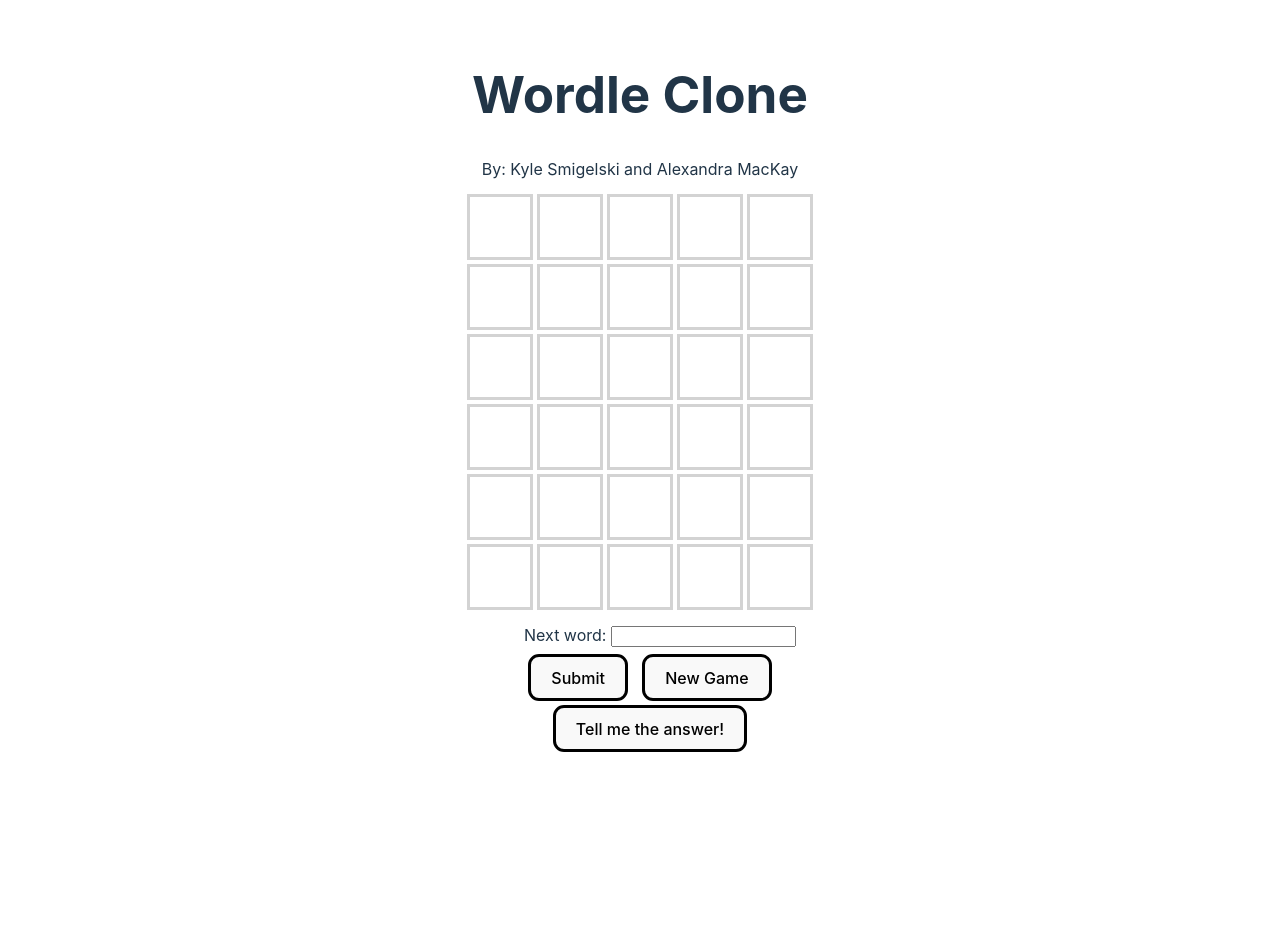
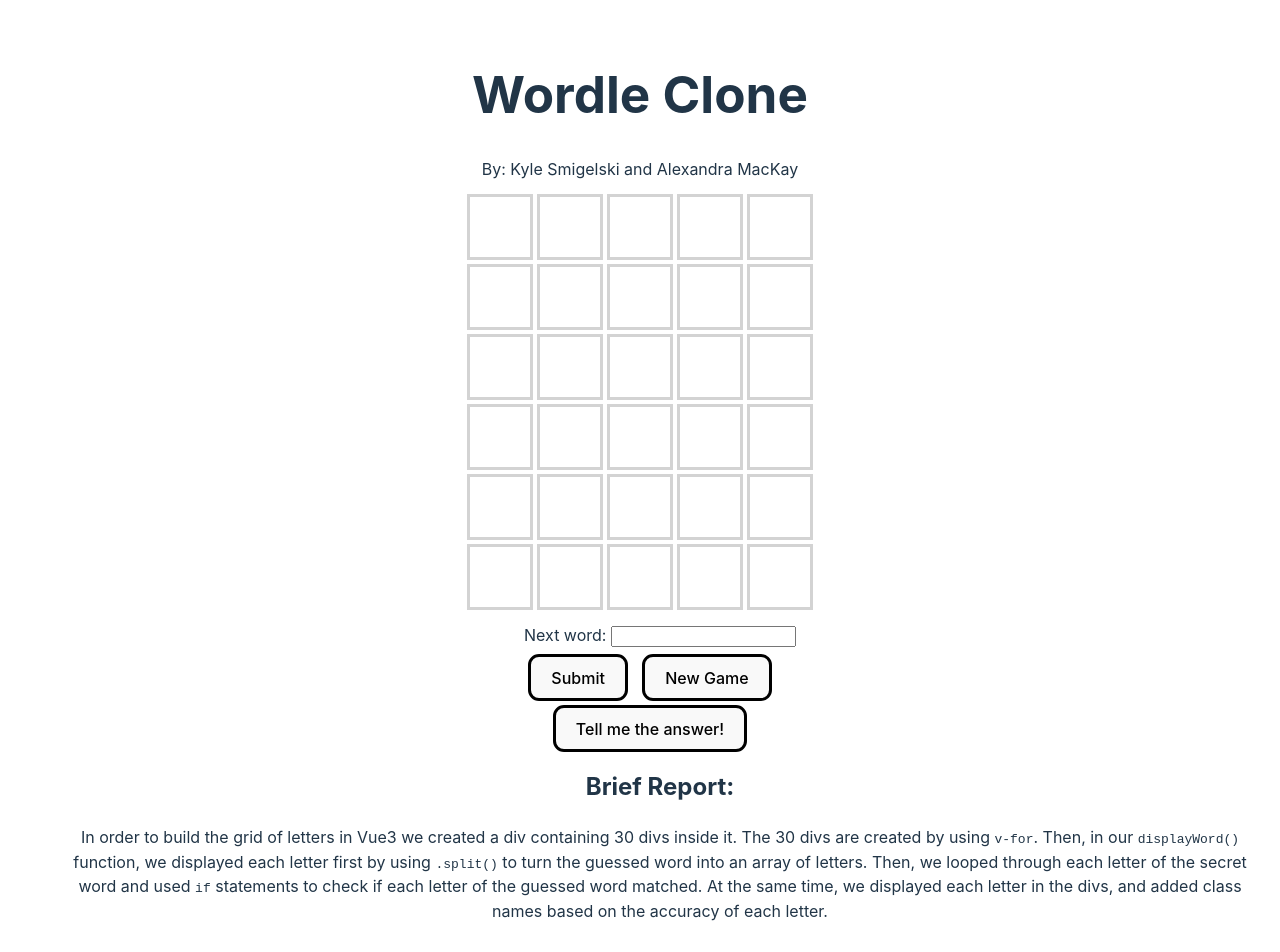
Before and after one commit to MacKayAl56/wordle, a Vue app: page / in a window 1280 px wide. Shown: the top 952 px of the page. Before the commit the page ends 801 px from the top, so only its background shows below. Built offline with nearby package versions, Linux system fonts and the light colour scheme.

Commit message:
Added brief report

```diff
--- a/src/components/HelloWordle.vue
+++ b/src/components/HelloWordle.vue
@@ -78,7 +78,7 @@
 function CheckForWin(word: string) {
   const stringSolution=solutionWord.value.join("");
   // Check if the latest word is the same as the solution word
-  if (solutionWord.value.join('') === (word)) {
+  if (solutionWord.value.join() === (word)) {
     alert('Congratulations, you win!');
     disableSubmit();
   }
@@ -105,7 +105,18 @@
     <button @click="newGame" class="button">New Game</button>
     <br>
     <button @click="displaySecretWord" class="button" >Tell me the answer!</button>
-    <h2 id="answer" class="idk"></h2>
+    <h2 id="answer"></h2>
+    <h2 id="report">Brief Report:</h2>
+    <p>In order to build the grid of letters in Vue3 we created a
+      div containing 30 divs inside it. The 30 divs are created
+      by using <code>v-for</code>. Then, in our <code>displayWord()</code> function, we
+      displayed each letter first by using <code>.split()</code> to turn the guessed word
+      into an array of letters. Then, we looped through each letter of the
+      secret word and used <code>if</code> statements to check if each letter
+      of the guessed word matched. At the same time, we
+      displayed each letter in the divs, and added class names based on the
+      accuracy of each letter.
+    </p>
   </ul>
 
 </template>
```
